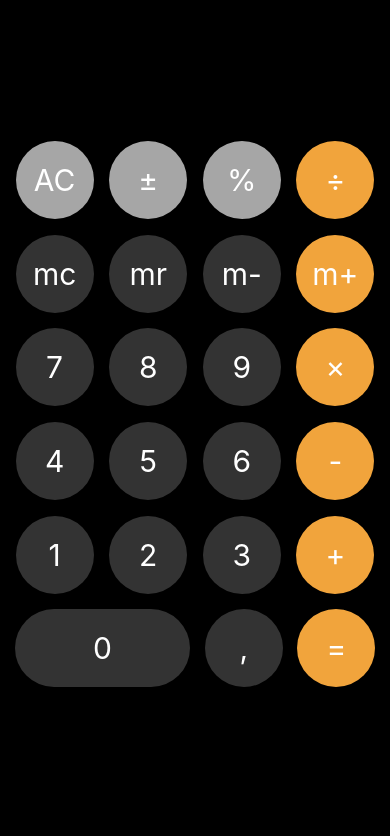
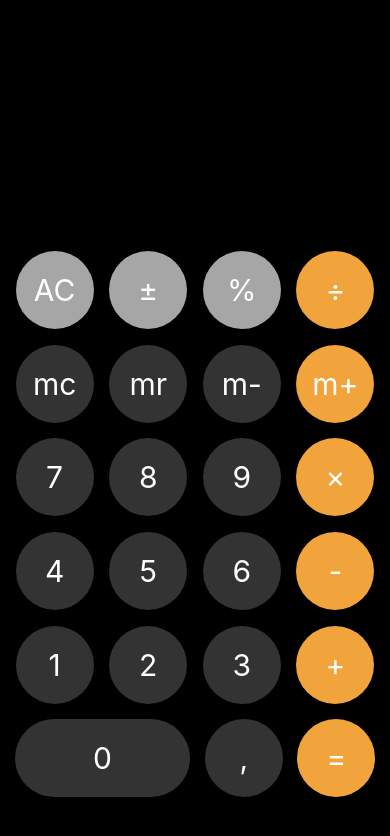
Before and after one commit to vladyslavaleksieiev/test-calculator, a React Native app: screen / in a window 390 px wide. Shown: the top 836 px of the page. Built offline with nearby package versions, Linux system fonts and the light colour scheme.

Commit message:
added output component

```diff
--- a/App.js
+++ b/App.js
@@ -1,15 +1,17 @@
 import React, { useState } from 'react';
 import { StyleSheet, Text, View, Dimensions } from 'react-native';
-import { Button } from './components';
+import { Button, Output } from './components';
 import { BUTTON_TYPES } from './constants';
 
 export default function App() {
   const [formula, setFormula] = useState('');
+
+
   const onPress = (char) => () => setFormula(`${formula}${char}`);
 
   return (
     <View style={styles.container}>
-      <Text style={{color: '#fff'}}>{formula}</Text>
+      <Output text={formula} />
       <View style={styles.row}>
         <Button
           type={BUTTON_TYPES.BUTTON_UTILITE}
@@ -146,7 +148,8 @@ const styles = StyleSheet.create({
     flex: 1,
     backgroundColor: '#000',
     alignItems: 'center',
-    justifyContent: 'center',
+    justifyContent: 'flex-end',
+    paddingBottom: Dimensions.get('window').width * 0.08,
   },
 
   row: {
--- /dev/null
+++ b/components/Output/index.jsx
@@ -0,0 +1,19 @@
+import React from 'react';
+import { StyleSheet, Text, Dimensions } from 'react-native';
+
+
+export const Output = ({ text }) => (
+  <Text style={style.out}>{text}</Text>
+);
+
+const style = StyleSheet.create({
+  out: {
+    width: '90%',
+    textAlign: 'right',
+    lineHeight: 50,
+    height: 50,
+    marginBottom: Dimensions.get('window').width * 0.04,
+    fontSize: 50,
+    color: '#ffffff',
+  }
+})
--- a/components/index.js
+++ b/components/index.js
@@ -1 +1,2 @@
 export { Button } from './Button';
+export { Output } from './Output';
```
